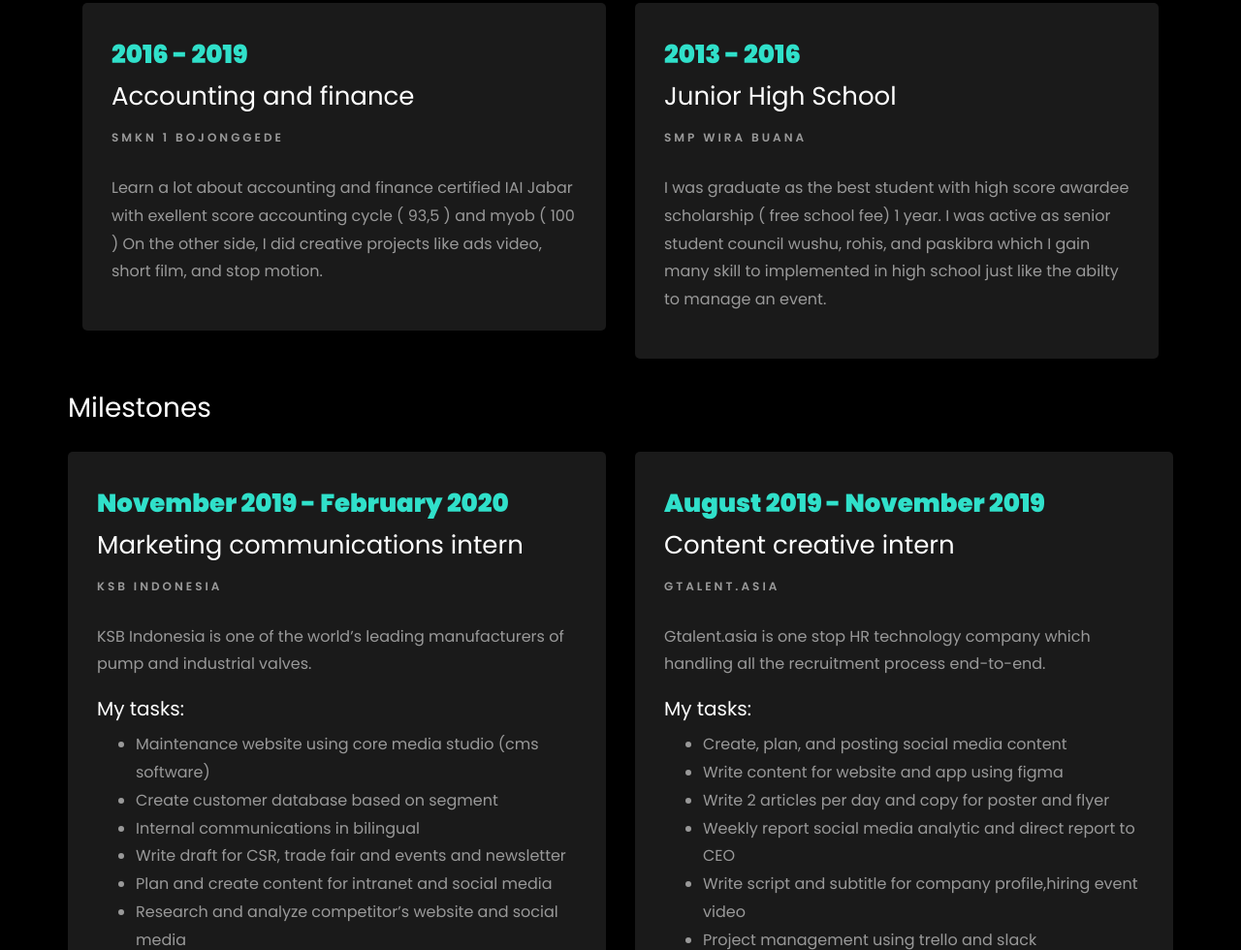
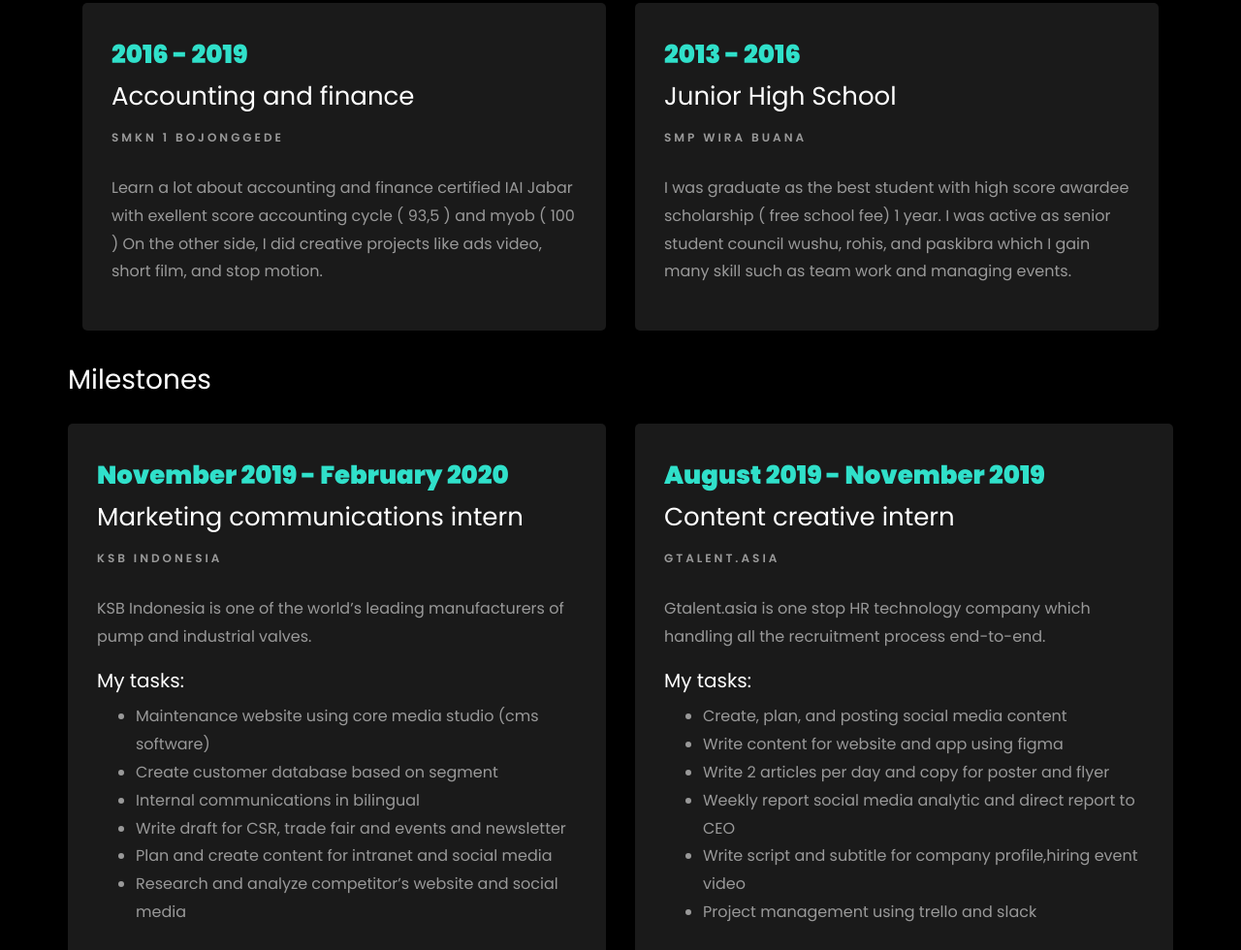
Before and after one commit to woopyloopy/online-resume, a plain HTML site: page index.html in a window 1280 px wide. Shown: the part 1777-2757 px from the top of the page at 97% size. Drawn offline with Linux system fonts and the light colour scheme; files whose address does not match are found by name.

Commit message:
Update index.html

```diff
--- a/index.html
+++ b/index.html
@@ -148,7 +148,7 @@
     					<span class="date">2013 - 2016</span>
     					<h2>Junior High School</h2>
     					<span class="position">SMP Wira Buana</span>
-    					<p class="mt-4">I was graduate as the best student with high score awardee scholarship ( free school fee) 1 year. I was active as senior student council wushu, rohis, and paskibra which I gain many skill to implemented in high school just like the abilty to manage an event.</p>
+    					<p class="mt-4">I was graduate as the best student with high score awardee scholarship ( free school fee) 1 year. I was active as senior student council wushu, rohis, and paskibra which I gain many skill such as team work and managing events.</p>
     				</div>
     			</div>
       <h3 class="mb-4">Milestones</h3>
```
